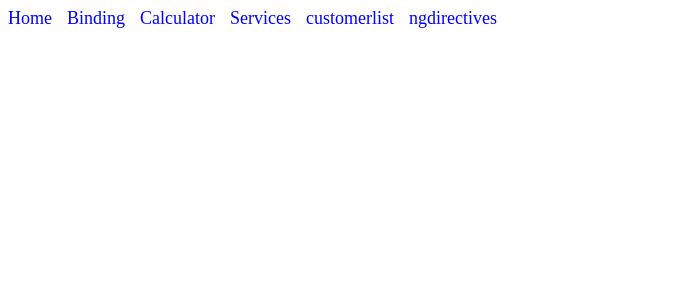
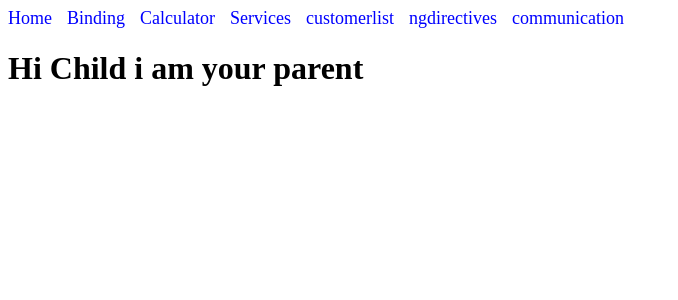
Before and after one commit to kavyaballa1020/angular-topics-collection, an Angular app: page /parent in a window 1280 px wide. Before the commit this address led to /. Shown: the top 300 px of the page, without its empty margins (0-678 px from the left). Built offline with nearby package versions, Linux system fonts and the light colour scheme.

Commit message:
parent child communication

```diff
--- a/src/app/app.component.html
+++ b/src/app/app.component.html
@@ -4,8 +4,9 @@
   <a routerLink="/calculator" routerLinkActive="active">Calculator</a>
   <a routerLink="/services" routerLinkActive="active">Services</a>
     <a routerLink="/customer" routerLinkActive="active">customerlist</a>
+    <a routerLink="/ngdirectives" routerLinkActive="active">ngdirectives</a>
+    <a routerLink="/parent" routerLinkActive="active">communication</a>
 
-    <a routerLink="/ngdirectives">ngdirectives</a>
 
 </nav>
 
--- a/src/app/app.routes.ts
+++ b/src/app/app.routes.ts
@@ -12,6 +12,7 @@ import { NgstyleComponent } from './components/ngstyle/ngstyle.component';
 import { NgdirectivesComponent } from './components/ngdirectives/ngdirectives.component';
 import { NgforComponent } from './components/ngfor/ngfor.component';
 import { CustomerlistComponent } from './components/customer-list/customer-list.component';
+import { ParentComponent } from './components/parent/parent.component';
 export const routes: Routes = [
   { path: '', component: HomeComponent },
   {
@@ -32,5 +33,6 @@ export const routes: Routes = [
     ]
   },
   {path:'ngforloop',component:NgforComponent},
-  {path:'customer',component:CustomerlistComponent}
+  {path:'customer',component:CustomerlistComponent},
+  {path:'parent', component:ParentComponent}
 ];
--- a/src/app/components/child/child.component.html
+++ b/src/app/components/child/child.component.html
@@ -1 +1 @@
-<p>child works!</p>
+<h1>{{data}}</h1>
--- a/src/app/components/parent/parent.component.html
+++ b/src/app/components/parent/parent.component.html
@@ -1 +1 @@
-<p>parent works!</p>
+<app-child [data]="data"></app-child>
--- a/src/app/components/parent/parent.component.ts
+++ b/src/app/components/parent/parent.component.ts
@@ -1,12 +1,14 @@
+import { CommonModule } from '@angular/common';
 import { Component } from '@angular/core';
+import { ChildComponent } from '../child/child.component';
 
 @Component({
   selector: 'app-parent',
   standalone: true,
-  imports: [],
+  imports: [CommonModule,ChildComponent],
   templateUrl: './parent.component.html',
   styleUrl: './parent.component.css'
 })
 export class ParentComponent {
-
+      data:string="Hi Child i am your parent";
 }
```
Also changed, not shown: src/app/components/child/child.component.ts (+4 -3 lines).
